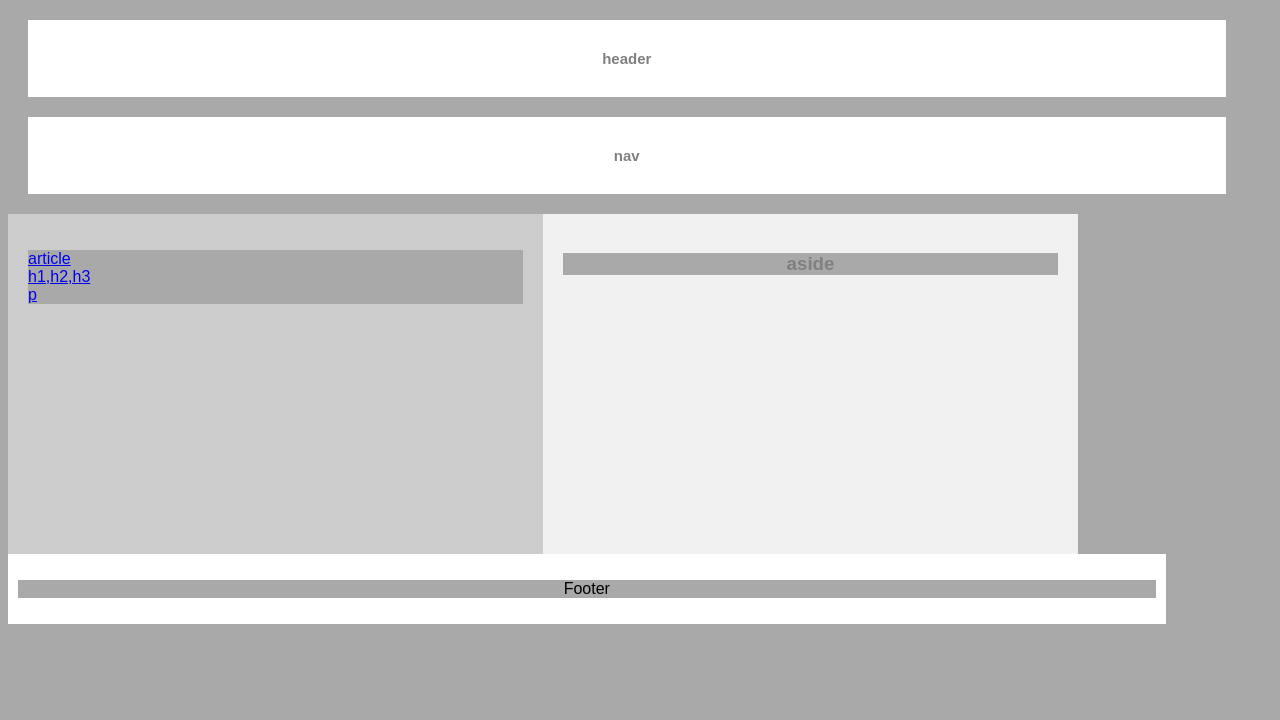
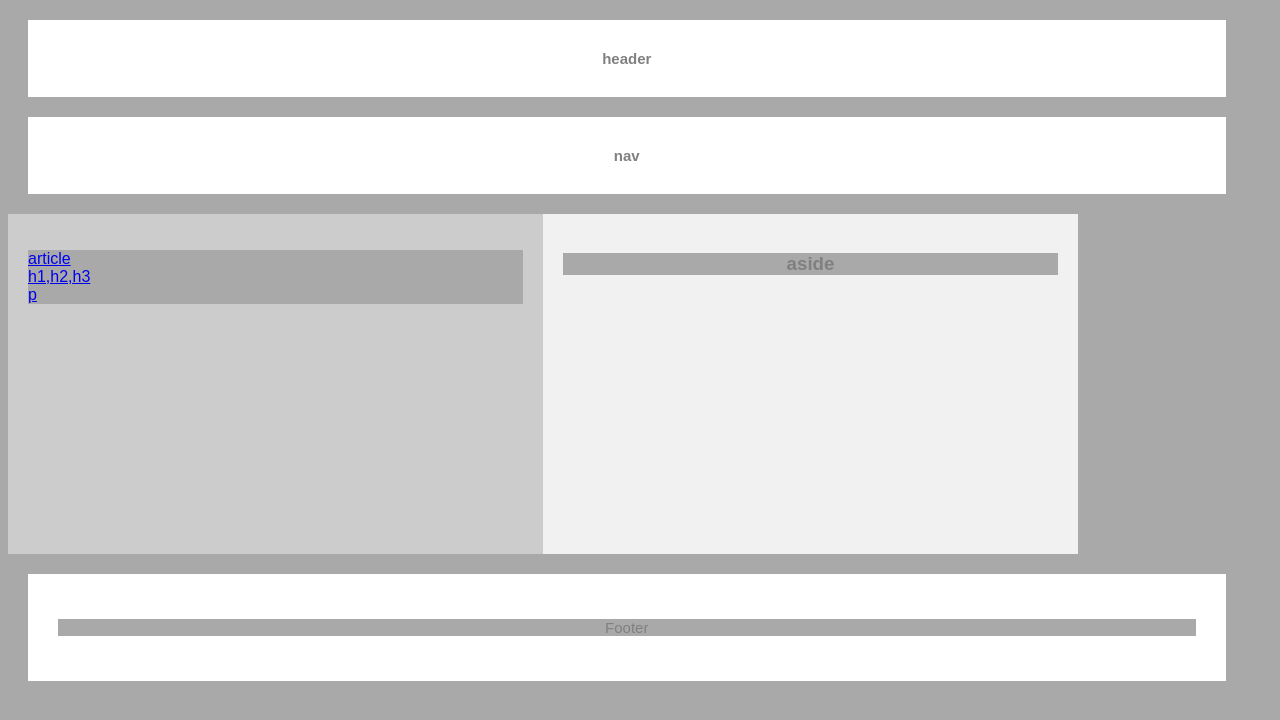
Before and after one commit to scbonner/refresh, a plain HTML site: page index.html in a window 1280 px wide. Drawn offline with Linux system fonts and the light colour scheme.

Commit message:
index.html

```diff
--- a/index.html
+++ b/index.html
@@ -24,12 +24,6 @@ body {
   text-align: center;
   font-size: 15px;
 }
-</style>
-
-<h2 class="header">header</h2>
-<h2 class="header">nav</h2>
-
-<style>
 
 /* Create two columns/boxes that floats next to each other */
 nav {
@@ -65,11 +59,19 @@ section:after {
 
 /* Style the footer */
 footer {
-  background-color: white;
+  /* background-color: white;
   padding: 10px;
   width: 90%;
   text-align: center;
-  color:black;
+  color:black; */
+
+    background-color: white;
+  color: grey;
+  margin: 20px;
+  padding: 30px;
+  width: 90%;
+  text-align: center;
+  font-size: 15px;
 
 }
 
@@ -81,6 +83,10 @@ footer {
   }
 }
 </style>
+
+<h2 class="header">header</h2>
+<h2 class="header">nav</h2>
+
 </head>
 <body>
 
```
